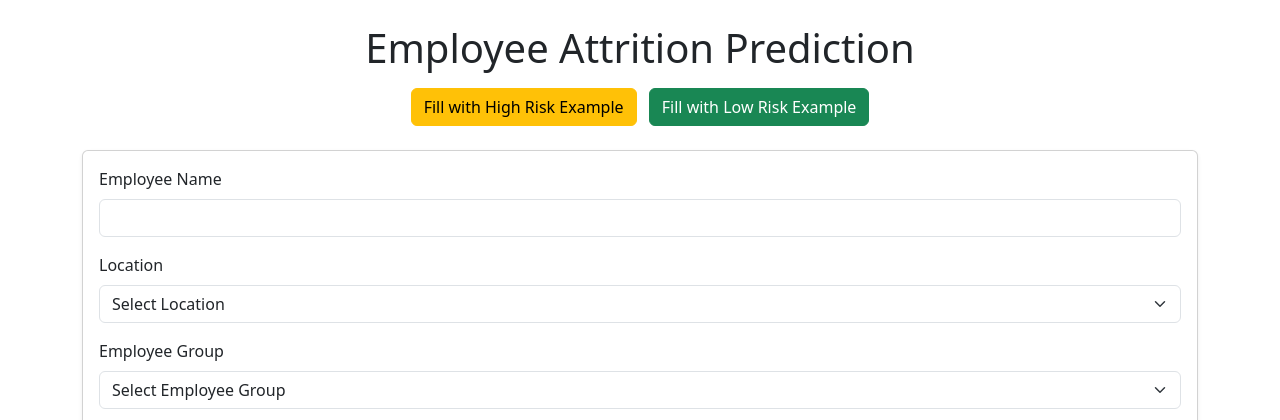
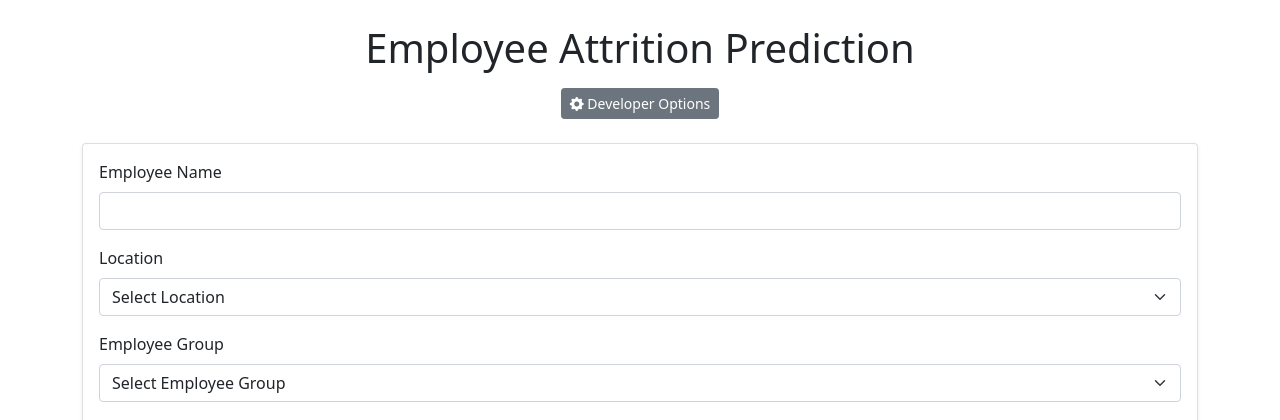
Before and after one commit to Vanaja2003/attrition-predictor, a Django app: page /show_attrition/ in a window 1280 px wide. Shown: the part 56-476 px from the top of the page. Run offline with Django 3.2, Linux system fonts and the light colour scheme.

Commit message:
Added collapsible developer options section for test data buttons

```diff
--- a/Attrition/templates/attrition_form.html
+++ b/Attrition/templates/attrition_form.html
@@ -8,8 +8,17 @@
     <div class="form-header text-center mb-4">
         <h1>Employee Attrition Prediction</h1>
         <div class="mt-3">
-            <button type="button" class="btn btn-warning me-2" onclick="populateTestData()">Fill with High Risk Example</button>
-            <button type="button" class="btn btn-success" onclick="populateTrueTestData()">Fill with Low Risk Example</button>
+            <button class="btn btn-sm btn-secondary" type="button" data-bs-toggle="collapse" data-bs-target="#testDataButtons" aria-expanded="false" aria-controls="testDataButtons">
+                <i class="bi bi-gear-fill"></i> Developer Options
+            </button>
+            <div class="collapse mt-2" id="testDataButtons">
+                <div class="card card-body">
+                    <div class="d-flex justify-content-center gap-2">
+                        <button type="button" class="btn btn-warning" onclick="populateTestData()">Fill with High Risk Example</button>
+                        <button type="button" class="btn btn-success" onclick="populateTrueTestData()">Fill with Low Risk Example</button>
+                    </div>
+                </div>
+            </div>
         </div>
     </div>
 
--- a/templates/base.html
+++ b/templates/base.html
@@ -3,8 +3,11 @@
 <head>
     <meta charset="UTF-8">
     <meta name="viewport" content="width=device-width, initial-scale=1.0">
-    <title>{% block title %}Attrition Rate Predictor{% endblock %}</title>
-    <link href="https://cdn.jsdelivr.net/npm/bootstrap@5.3.0/dist/css/bootstrap.min.css" rel="stylesheet">
+    <title>{% block title %}{% endblock %}</title>
+    <!-- Bootstrap CSS -->
+    <link href="https://cdn.jsdelivr.net/npm/bootstrap@5.1.3/dist/css/bootstrap.min.css" rel="stylesheet">
+    <!-- Bootstrap Icons -->
+    <link rel="stylesheet" href="https://cdn.jsdelivr.net/npm/bootstrap-icons@1.11.3/font/bootstrap-icons.css">
     <style>
         .navbar {
             background-color: #2c3e50;
@@ -62,14 +65,14 @@
     </nav>
 
     <main>
-        {% block content %}
-        {% endblock %}
+        {% block content %}{% endblock %}
     </main>
 
     <footer class="bg-dark text-white text-center py-3 mt-5">
         <p>&copy; 2024 Attrition Rate Predictor. All rights reserved.</p>
     </footer>
 
-    <script src="https://cdn.jsdelivr.net/npm/bootstrap@5.3.0/dist/js/bootstrap.bundle.min.js"></script>
+    <!-- Bootstrap Bundle with Popper -->
+    <script src="https://cdn.jsdelivr.net/npm/bootstrap@5.1.3/dist/js/bootstrap.bundle.min.js"></script>
 </body>
 </html>
```
